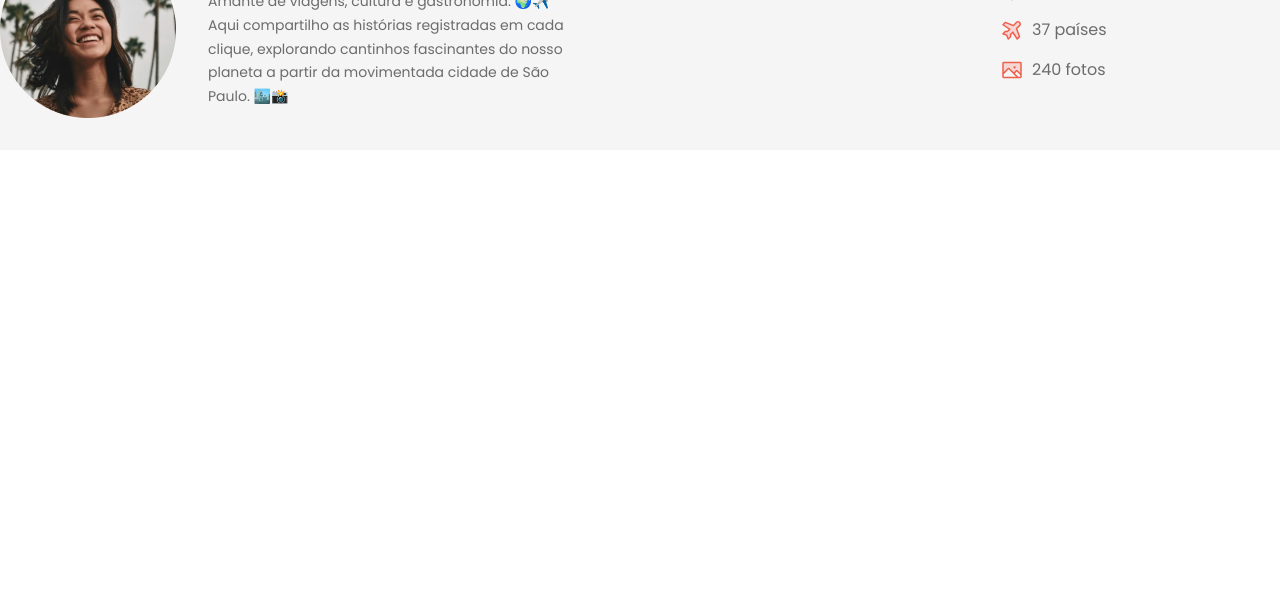
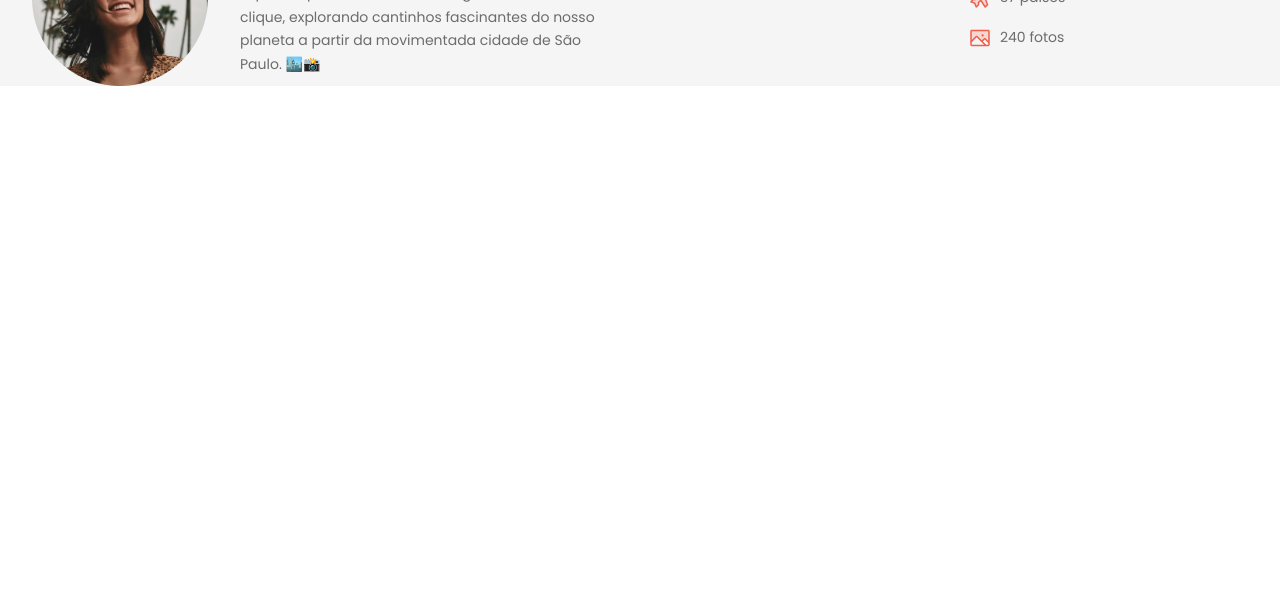
Before and after one commit to Murilocdo/projeto--travelgram, a plain HTML site: page index.html in a window 1280 px wide. Shown: the part 186-800 px from the top of the page. Drawn offline with Linux system fonts and the light colour scheme.

Commit message:
text hight fixed

```diff
--- a/styles/header.css
+++ b/styles/header.css
@@ -1,5 +1,7 @@
 header {
-  padding-block: 32px ;
+  padding-left: 32px;
+  padding-right: 32px;
+  font: var(--text-md);
 
 }
 header .conteiner {
@@ -23,9 +25,7 @@ header #profile h1 {
   color: var(--text-color-primary);
   margin-bottom: 8px;
 }
-header #profile p {
-  font: var(--text-md);
-}
+
 
 #info {
 list-style:none ;
```
